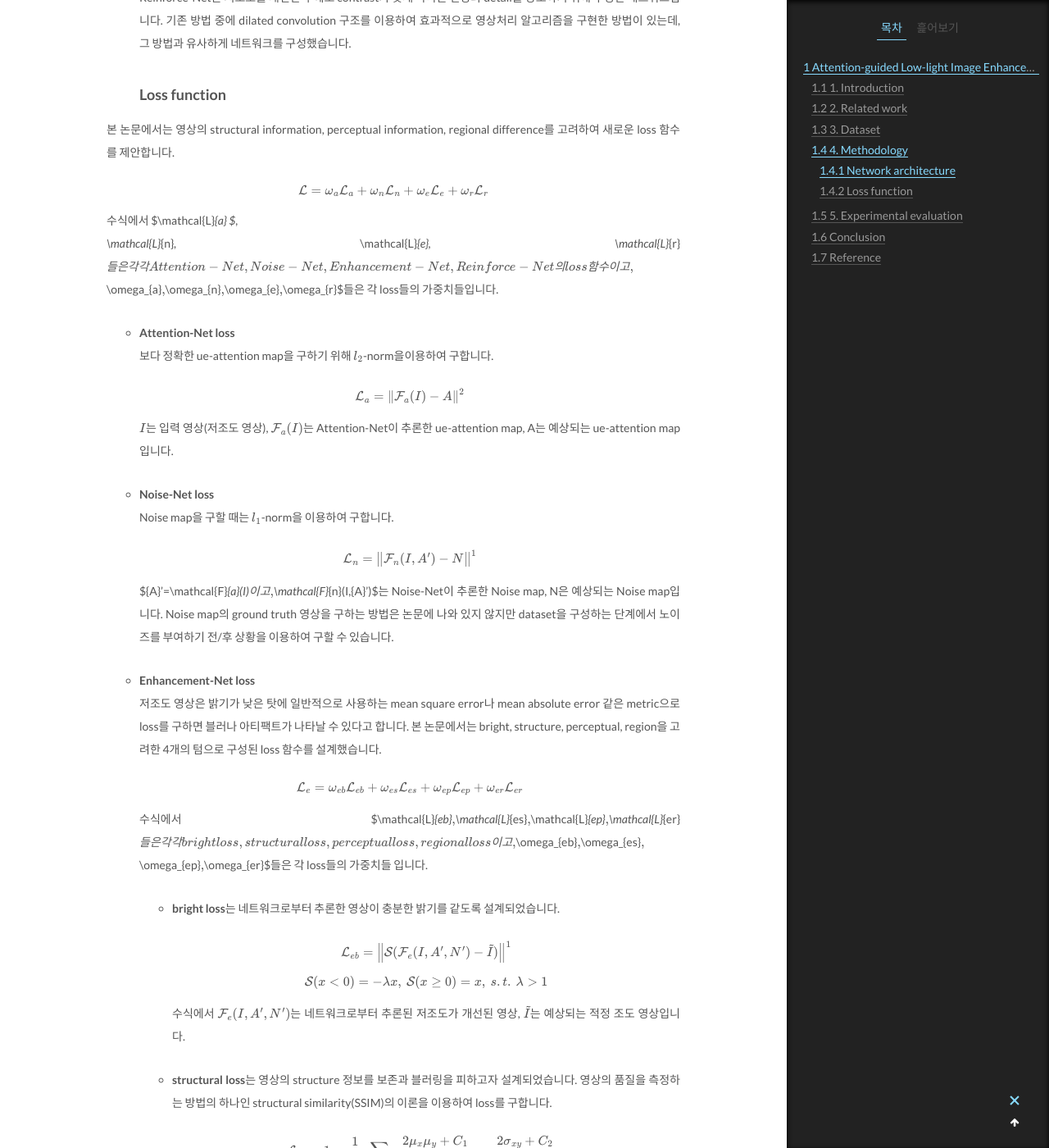
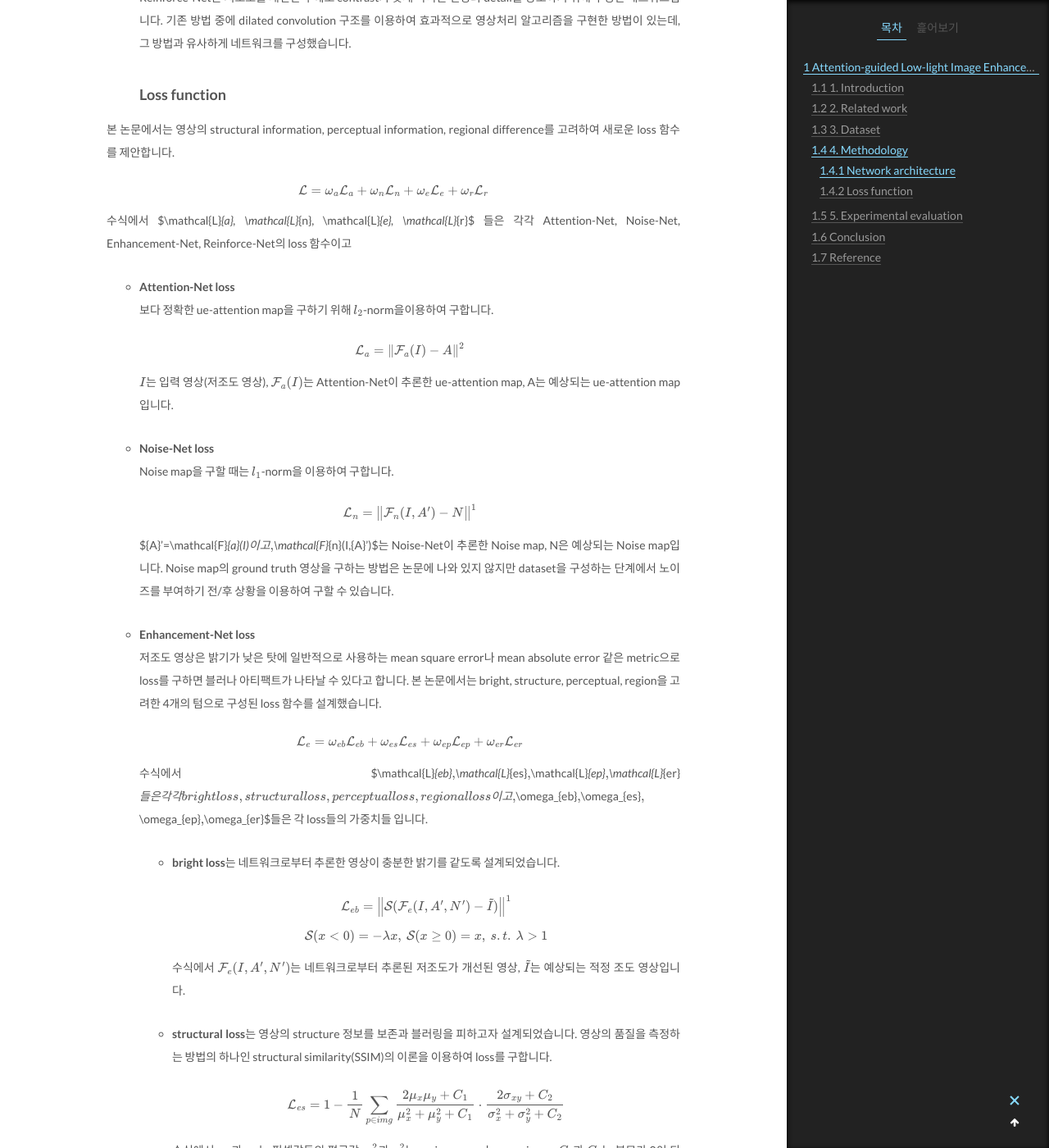
Before and after one commit to CH-Improc/ch-improc.github.io, a Jekyll site: the page built from _posts/2020-01-23-attention-guided-low-light-enhancement.md, in a window 1280 px wide and 1400 px high, scrolled down 6695 px. Shown: the whole window at 82% size. Built offline with Jekyll 4.4.1, drawn with Linux system fonts in a browser that asks for light colours; formulas are drawn with MathJax 3.

Commit message:
Fixed tex and section

```diff
--- a/_posts/2020-01-23-attention-guided-low-light-enhancement.md
+++ b/_posts/2020-01-23-attention-guided-low-light-enhancement.md
@@ -130,8 +130,7 @@ $$
 \mathcal{L}=\omega_{a}\mathcal{L}_{a}+\omega_{n}\mathcal{L}_{n}+\omega_{e}\mathcal{L}_ {e}+\omega_{r}\mathcal{L}_{r}
 $$
 
-수식에서 $\mathcal{L}_{a} $,
-\mathcal{L}_{n}, \mathcal{L}_{e}, \mathcal{L}_{r}$ 들은 각각 Attention-Net, Noise-Net, Enhancement-Net, Reinforce-Net의 loss 함수이고,  $\omega_{a}$, $\omega_{n}$, $\omega_{e}$, $\omega_{r}$들은 각 loss들의 가중치들입니다.
+수식에서 $\mathcal{L}_{a}, \mathcal{L}_{n}, \mathcal{L}_{e}, \mathcal{L}_{r}$ 들은 각각 Attention-Net, Noise-Net, Enhancement-Net, Reinforce-Net의 loss 함수이고
 
 - **Attention-Net loss**
   보다 정확한 ue-attention map을 구하기 위해 $l_{2}$-norm을이용하여 구합니다.
```
